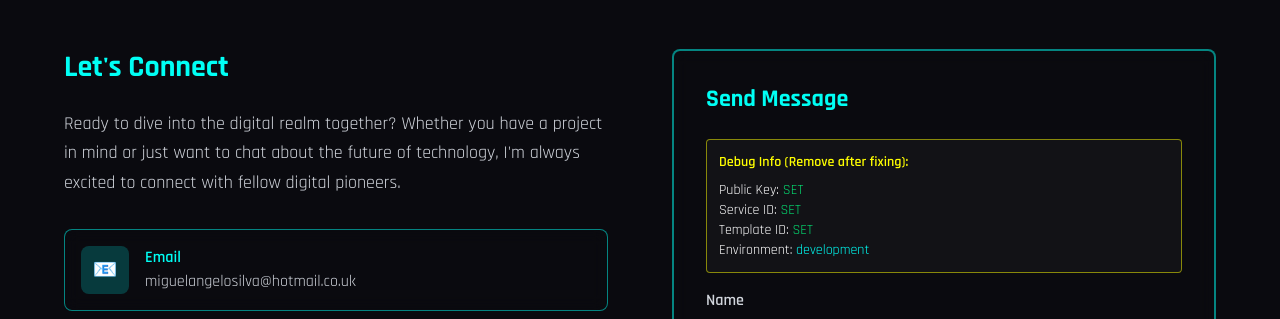
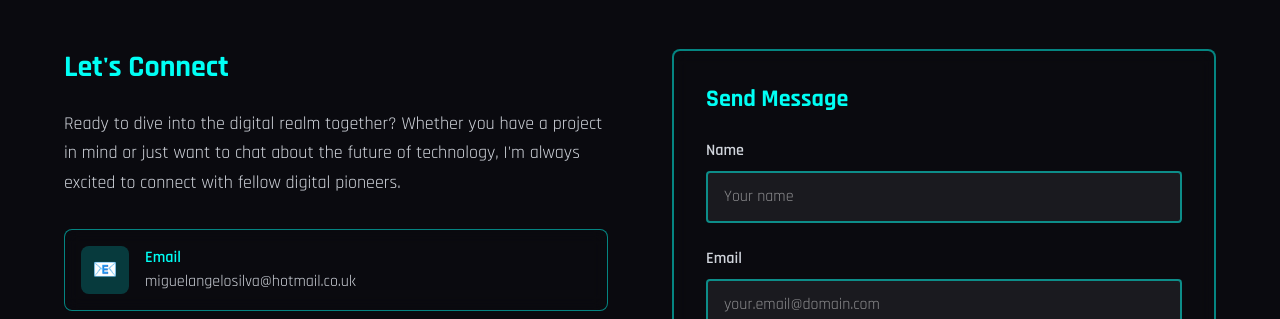
Before and after one commit to MysticMigz/github-portfolio, a Next.js app: page / in a window 1280 px wide. Shown: the part 6660-6979 px from the top of the page. Built offline with nearby package versions, Linux system fonts and the light colour scheme; no server answers.

Commit message:
Remove temporary debug information from Contact component to clean up code and enhance clarity.

```diff
--- a/src/components/Contact.tsx
+++ b/src/components/Contact.tsx
@@ -41,13 +41,7 @@ const Contact = () => {
     }
   }, []);
 
-  // Add debug info for Vercel troubleshooting
-  const debugInfo = {
-    publicKey: process.env.NEXT_PUBLIC_EMAILJS_PUBLIC_KEY ? 'SET' : 'MISSING',
-    serviceId: process.env.NEXT_PUBLIC_EMAILJS_SERVICE_ID ? 'SET' : 'MISSING',
-    templateId: process.env.NEXT_PUBLIC_EMAILJS_TEMPLATE_ID ? 'SET' : 'MISSING',
-    environment: process.env.NODE_ENV || 'unknown'
-  };
+
 
   const handleSubmit = async (e: FormEvent) => {
     e.preventDefault();
@@ -294,15 +288,6 @@ const Contact = () => {
           >
             <h3 className="text-2xl font-bold text-cyber-blue mb-6">Send Message</h3>
 
-            {/* Temporary Debug Info - Remove after fixing */}
-            <div className="mb-4 p-3 bg-cyber-gray/50 border border-cyber-yellow/50 rounded text-sm">
-              <p className="text-cyber-yellow font-semibold mb-2">Debug Info (Remove after fixing):</p>
-              <p>Public Key: <span className={debugInfo.publicKey === 'SET' ? 'text-green-400' : 'text-red-400'}>{debugInfo.publicKey}</span></p>
-              <p>Service ID: <span className={debugInfo.serviceId === 'SET' ? 'text-green-400' : 'text-red-400'}>{debugInfo.serviceId}</span></p>
-              <p>Template ID: <span className={debugInfo.templateId === 'SET' ? 'text-green-400' : 'text-red-400'}>{debugInfo.templateId}</span></p>
-              <p>Environment: <span className="text-cyber-blue">{debugInfo.environment}</span></p>
-            </div>
-
             <form ref={formRef} className="space-y-6" onSubmit={handleSubmit}>
               {(Object.keys(CONTACT_FORM.FIELDS) as Array<keyof typeof CONTACT_FORM.FIELDS>).map(renderField)}
 
```
